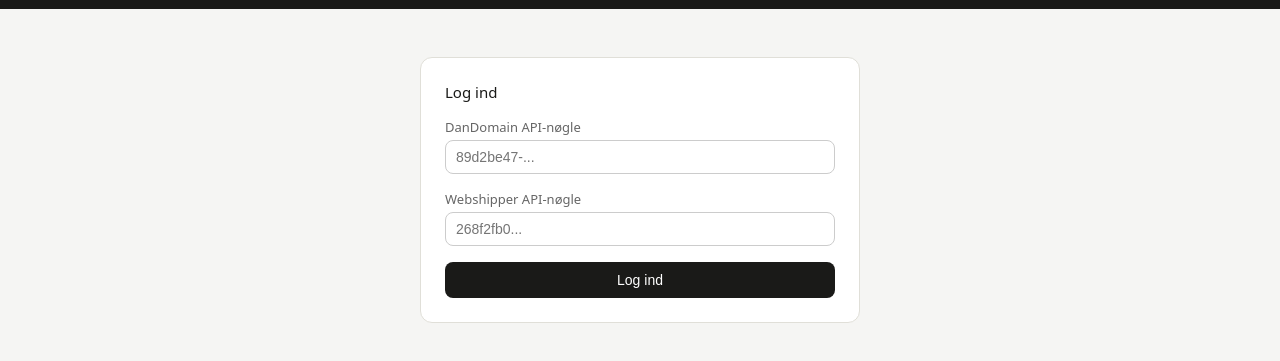
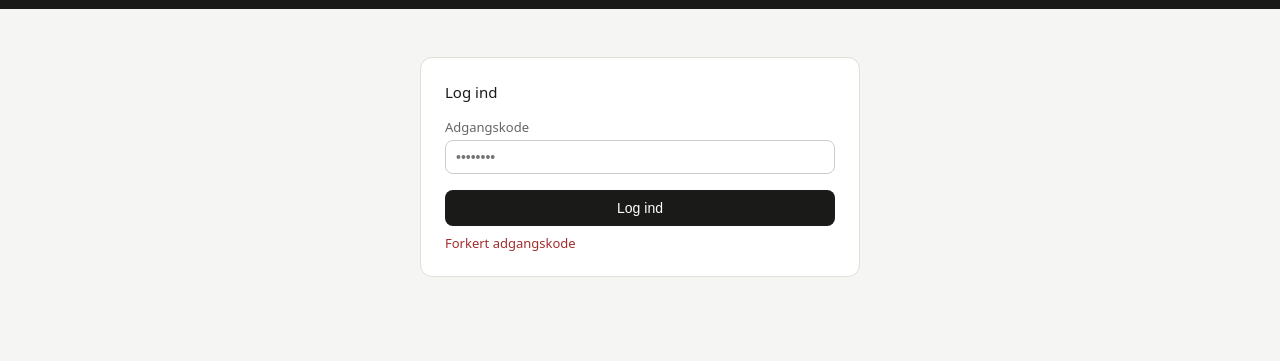
Before and after one commit to Kartshopcom/dandomain-proxy, a website: page index.html in a window 1280 px wide. Both pictures are taken after a click on the button "Log ind". Shown: the part 43-404 px from the top of the page. Drawn offline with Linux system fonts and the light colour scheme.

Commit message:
Update index.html

```diff
--- a/index.html
+++ b/index.html
@@ -61,14 +61,11 @@ a.edit:hover { background: #1a4fa0; }
 <div id="setup" class="setup">
   <h2>Log ind</h2>
   <div class="field">
-    <label>DanDomain API-nøgle</label>
-    <input type="password" id="dd-key" placeholder="89d2be47-..." />
-  </div>
-  <div class="field">
-    <label>Webshipper API-nøgle</label>
-    <input type="password" id="ws-key" placeholder="268f2fb0..." />
+    <label>Adgangskode</label>
+    <input type="password" id="password" placeholder="••••••••" onkeydown="if(event.key==='Enter')login()" />
   </div>
   <button class="btn" onclick="login()">Log ind</button>
+  <div id="login-error" style="color:#a32d2d;font-size:13px;margin-top:8px;"></div>
 </div>
 
 <!-- Ordrer side -->
@@ -134,10 +131,23 @@ function fmtDate(raw) {
   return ms ? new Date(+ms).toLocaleString('da-DK', {day:'numeric',month:'short',hour:'2-digit',minute:'2-digit'}) : '—';
 }
 
+// API nøgler gemt bag adgangskode
+const CREDENTIALS = {
+  "otk2026": {
+    dd: "89d2be47-b941-4feb-a243-e5c7cd634864",
+    ws: "268f2fb0b91d7e2153e5351d5551dd62875a3f6bcd20df95552528296354ecc2"
+  }
+};
+
 function login() {
-  ddKey = document.getElementById('dd-key').value.trim();
-  wsKey = document.getElementById('ws-key').value.trim();
-  if (!ddKey || !wsKey) return alert('Udfyld begge API-nøgler');
+  const pw = document.getElementById('password').value.trim();
+  const creds = CREDENTIALS[pw];
+  if (!creds) {
+    document.getElementById('login-error').textContent = 'Forkert adgangskode';
+    return;
+  }
+  ddKey = creds.dd;
+  wsKey = creds.ws;
   document.getElementById('setup').style.display = 'none';
   showPage('ordrer');
   loadOrdrer();
```
